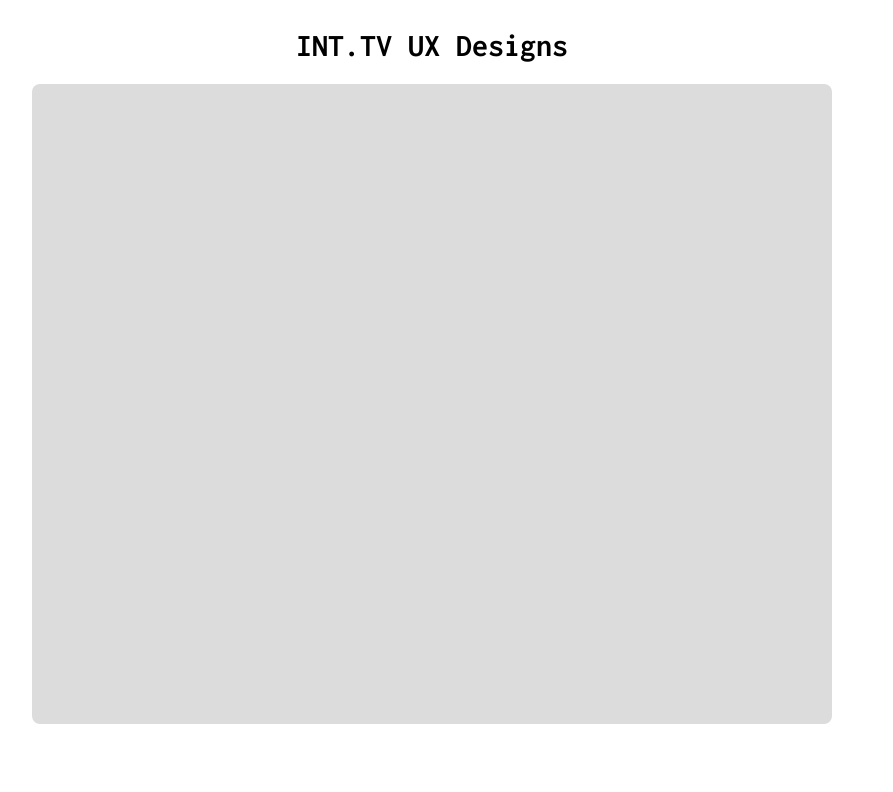
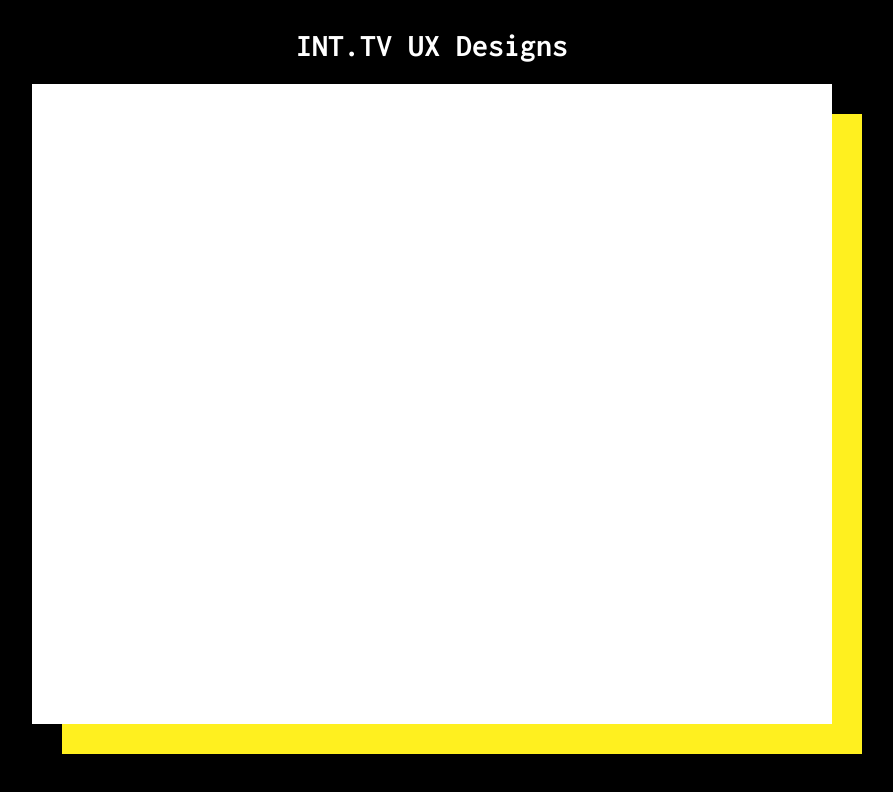
Before and after one commit to INT-TV/ux-features, a React (Create React App) app in the folder front-end/: page / in a window 1280 px wide. Shown: the top 792 px of the page, without its empty margins (208-1101 px from the left). Built offline with nearby package versions, Linux system fonts and the light colour scheme.

Commit message:
css updates

```diff
--- a/front-end/src/index.css
+++ b/front-end/src/index.css
@@ -1,3 +1,10 @@
+:root {
+  --darkest: rgb(0, 0, 0);
+  --lightest: white;
+  --main-highlight: #FFF01F;
+  background-color: var(--darkest);
+}
+
 .App {
   display: flex;
   flex-direction: column;
@@ -6,9 +13,13 @@
   font-family: 'Inconsolata', monospace;
 }
 
+.App h1 {
+  color: var(--lightest);
+}
+
 .testing-container {
   width: 50em;
   height: 40em;
-  background-color: gainsboro;
-  border-radius: 8px;
+  background-color: var(--lightest);
+  box-shadow: 30px 30px var(--main-highlight);
 }
```
